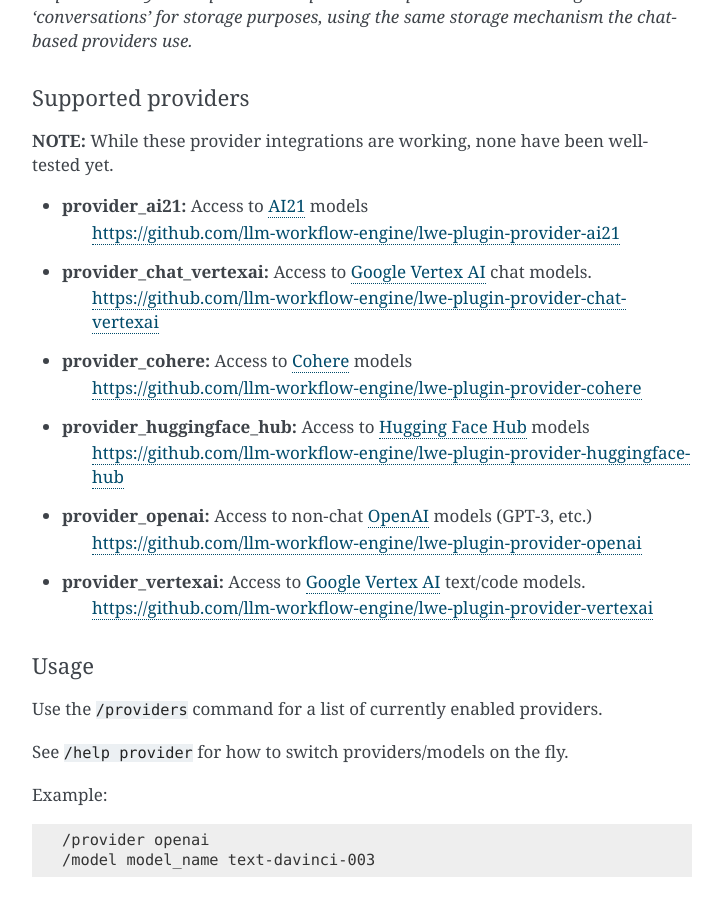
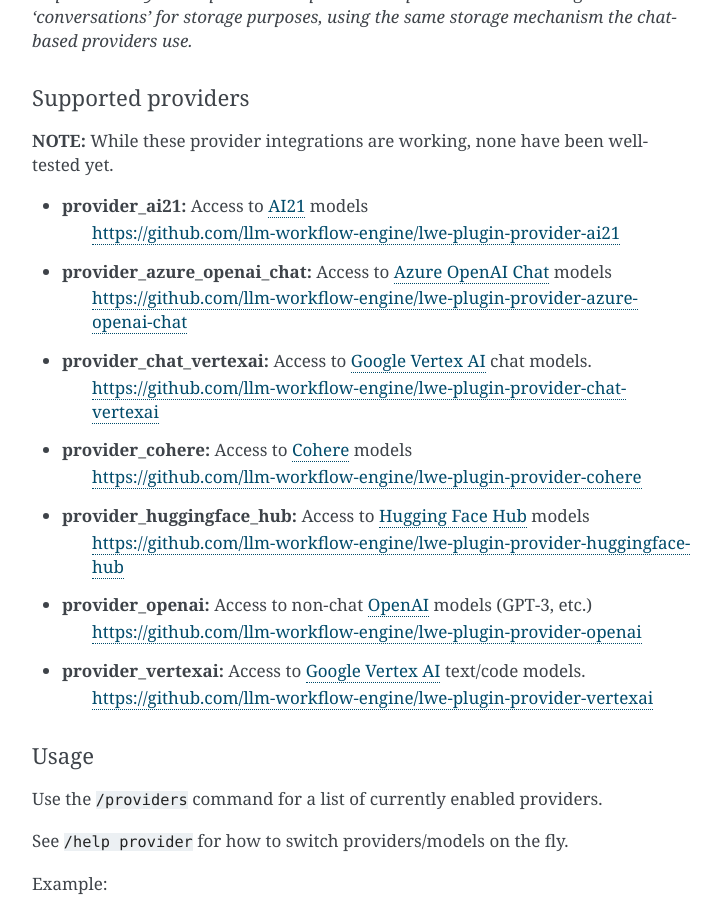
Before and after one commit to llm-workflow-engine/llm-workflow-engine, a Sphinx documentation site: the page built from docs/plugins.rst, in a window 1280 px wide and 900 px high, scrolled down 2190 px. Shown: the whole window, without its empty margins (388-1111 px from the left). Built offline with Sphinx 7.4.7, drawn with Linux system fonts in a browser that asks for light colours.

Commit message:
add provider_azure_openai_chat to plugins list

```diff
--- a/docs/plugins.rst
+++ b/docs/plugins.rst
@@ -105,6 +105,8 @@
 
 * **provider_ai21:** Access to `AI21 <https://docs.ai21.com/docs/jurassic-2-models>`_ models
    https://github.com/llm-workflow-engine/lwe-plugin-provider-ai21
+* **provider_azure_openai_chat:** Access to `Azure OpenAI Chat <https://learn.microsoft.com/en-us/azure/ai-services/openai/concepts/models>`_ models
+   https://github.com/llm-workflow-engine/lwe-plugin-provider-azure-openai-chat
 * **provider_chat_vertexai:** Access to `Google Vertex AI <https://cloud.google.com/vertex-ai/docs/generative-ai/learn/models>`_ chat models.
    https://github.com/llm-workflow-engine/lwe-plugin-provider-chat-vertexai
 * **provider_cohere:** Access to `Cohere <https://docs.cohere.com/docs/models>`_ models
```
